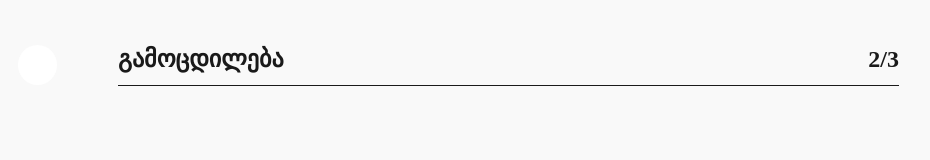
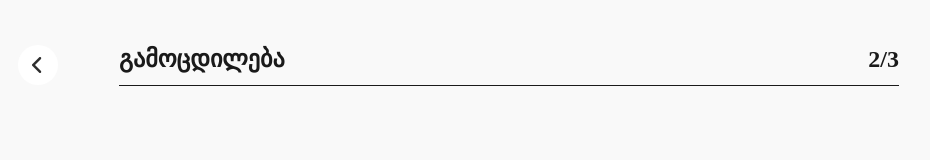
Before and after one commit to beqa200/team-5, a React (Vite) app: page /Experience in a window 1280 px wide. Shown: the top 160 px of the page, without its empty margins (30-960 px from the left). Built offline with nearby package versions, Linux system fonts and the light colour scheme.

Commit message:
style: add section styles

```diff
--- a/src/pages/Experience.tsx
+++ b/src/pages/Experience.tsx
@@ -4,13 +4,17 @@ export default function Experience() {
   return (
     <MainDiv>
       <HeaderDiv>
-        <ArrowDiv></ArrowDiv>
+        <ArrowDiv>
+          <img src="/Vector.jpg" />
+        </ArrowDiv>
         <SecondDiv>
           <HeaderTxt>გამოცდილება</HeaderTxt>
           <HeaderTxt>2/3</HeaderTxt>
         </SecondDiv>
       </HeaderDiv>
-      <section style={{ marginTop: "77px" }}></section>
+      <section style={{ marginTop: "77px", paddingLeft: "102px" }}>
+        <Label></Label>
+      </section>
     </MainDiv>
   );
 }
@@ -28,6 +32,7 @@ const ArrowDiv = styled.div`
   padding: 12px 16.8px 12px 14px;
   background-color: #fff;
   border-radius: 50%;
+  cursor: pointer;
 `;
 
 const HeaderDiv = styled.div`
@@ -48,3 +53,5 @@ const SecondDiv = styled.div`
   width: -webkit-fill-available;
   border-bottom: 1px solid #1a1a1a;
 `;
+
+const Label = styled.label``;
```
Also changed, not shown: public/Vector.jpg (added).
